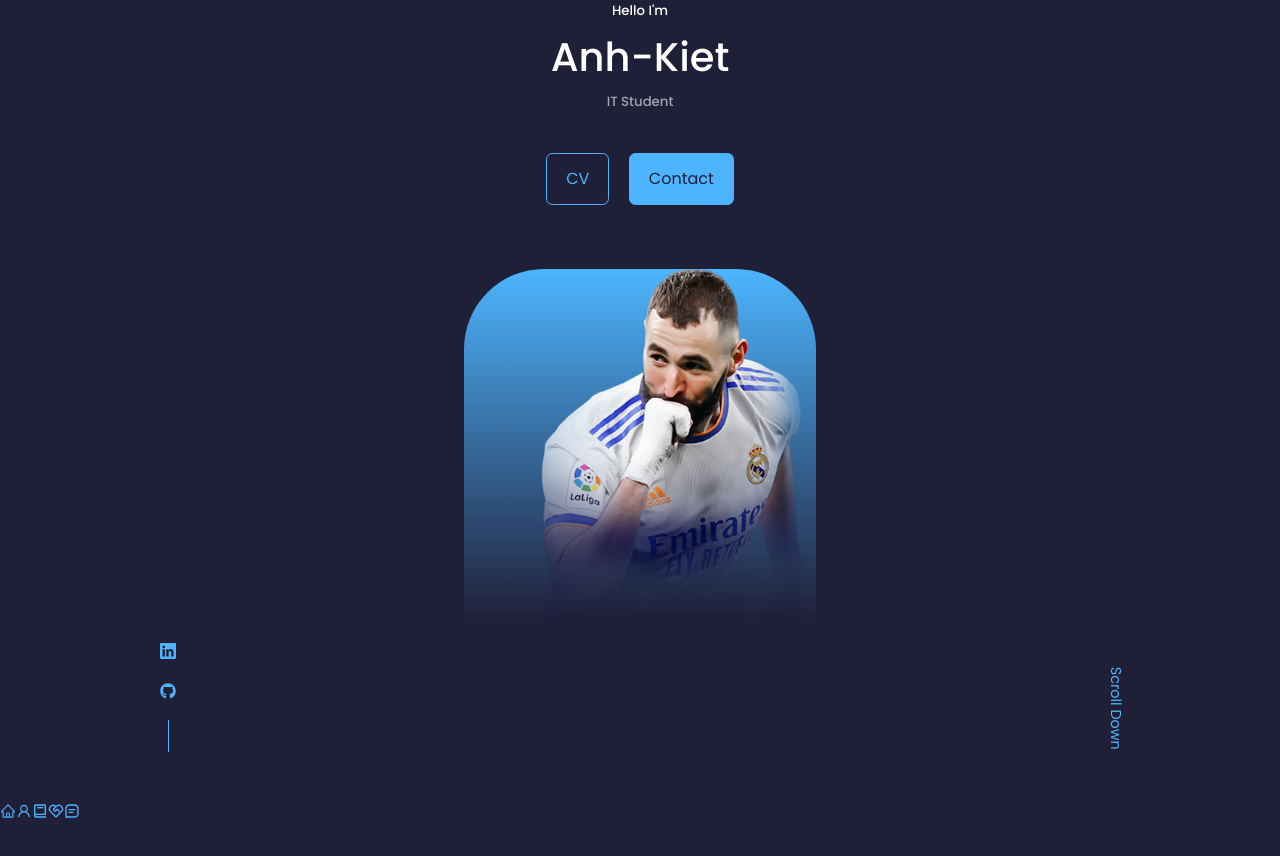
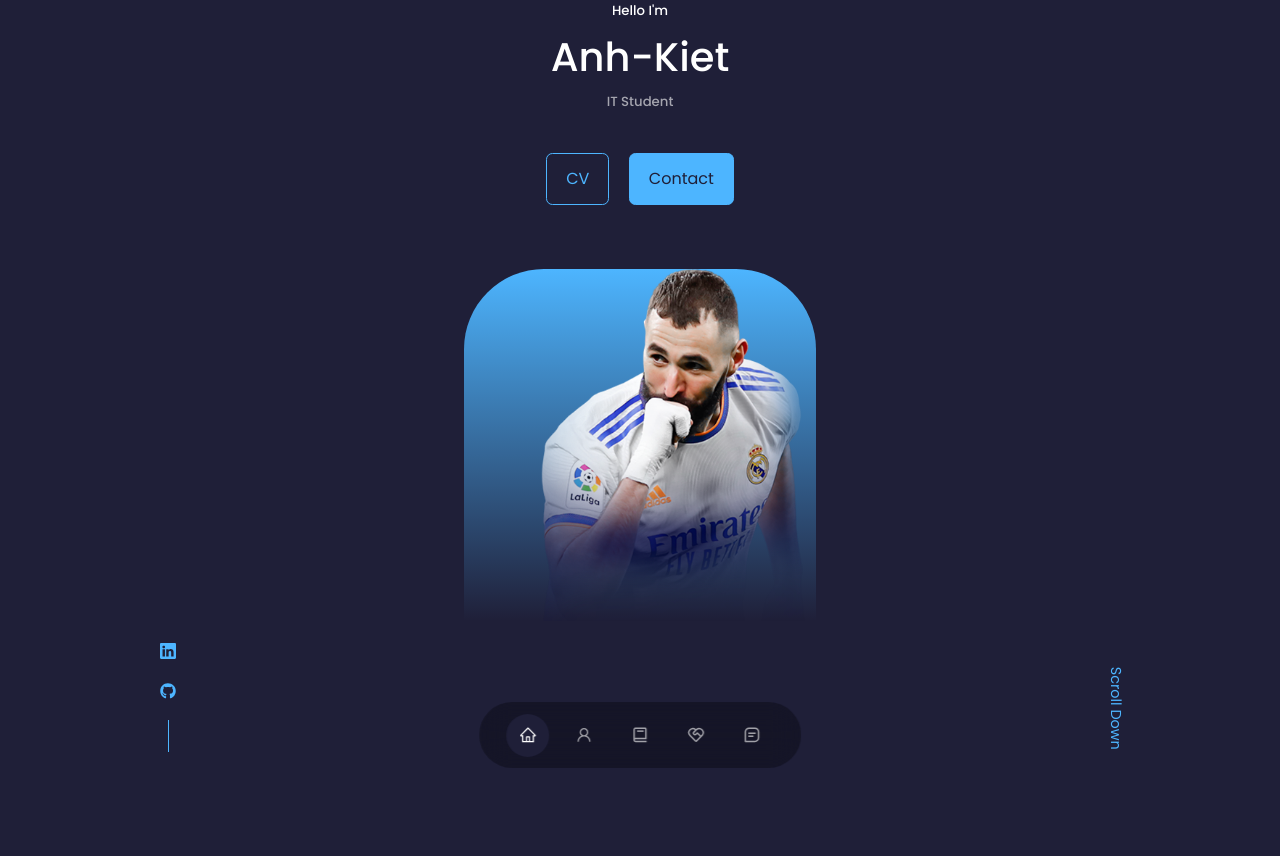
Before and after one commit to Anh-Kiet-VO/portfolio, a React (Create React App) app: page / in a window 1280 px wide. Shown: the top 856 px of the page. Built offline with nearby package versions, Linux system fonts and the light colour scheme.

Commit message:
nav bar useState active

```diff
--- a/src/components/nav/Nav.jsx
+++ b/src/components/nav/Nav.jsx
@@ -5,16 +5,18 @@
 import { BiBook } from 'react-icons/bi'
 import { RiServiceLine } from 'react-icons/ri'
 import { BiMessageSquareDetail } from 'react-icons/bi'
-
+import { useState } from 'react'
 
 const Nav = () => {
+	const [activeNav, setActiveNav] = useState('#')
+
 	return (
 		<nav>
-			<a href="#"><AiOutlineHome /></a>
-			<a href="#about"><AiOutlineUser /></a>
-			<a href="#experience"><BiBook /></a>
-			<a href="#portfolio"><RiServiceLine /></a>
-			<a href="#contact"><BiMessageSquareDetail /></a>
+			<a href="#" onClick={() => setActiveNav('#')} className={activeNav === '#' ? 'active' : null}><AiOutlineHome /></a>
+			<a href="#about" onClick={() => setActiveNav('#about')} className={activeNav === '#about' ? 'active' : null}><AiOutlineUser /></a>
+			<a href="#experience" onClick={() => setActiveNav('#experience')} className={activeNav === '#experience' ? 'active' : null}><BiBook /></a>
+			<a href="#portfolio" onClick={() => setActiveNav('#portfolio')} className={activeNav === '#portfolio' ? 'active' : null}><RiServiceLine /></a>
+			<a href="#contact" onClick={() => setActiveNav('#contact')} className={activeNav === '#contact' ? 'active' : null}><BiMessageSquareDetail /></a>
 		</nav>
 	)
 }
--- a/src/components/nav/nav.css
+++ b/src/components/nav/nav.css
@@ -0,0 +1,33 @@
+nav {
+	background: rgba(0, 0, 0, 0.3);
+	width: max-content;
+	display: block;
+	padding: 0.7rem 1.7rem;
+	z-index: 2;
+	position: fixed;
+	left: 50%;
+	transform: translateX(-50%);
+	bottom: 2rem;
+	display: flex;
+	gap: 0.8rem;
+	border-radius: 3rem;
+	backdrop-filter: blur(15px);
+}
+
+nav a {
+	background: transparent;
+	padding: 0.8rem;
+	border-radius: 50%;
+	display: flex;
+	color: var(--color-light);
+	font-size: 1.1rem;
+}
+
+nav a:hover {
+	background: rgba(0, 0, 0, 0.3)
+}
+
+nav a.active {
+	background: var(--color-bg);
+	color: var(--color-white)
+}
```
